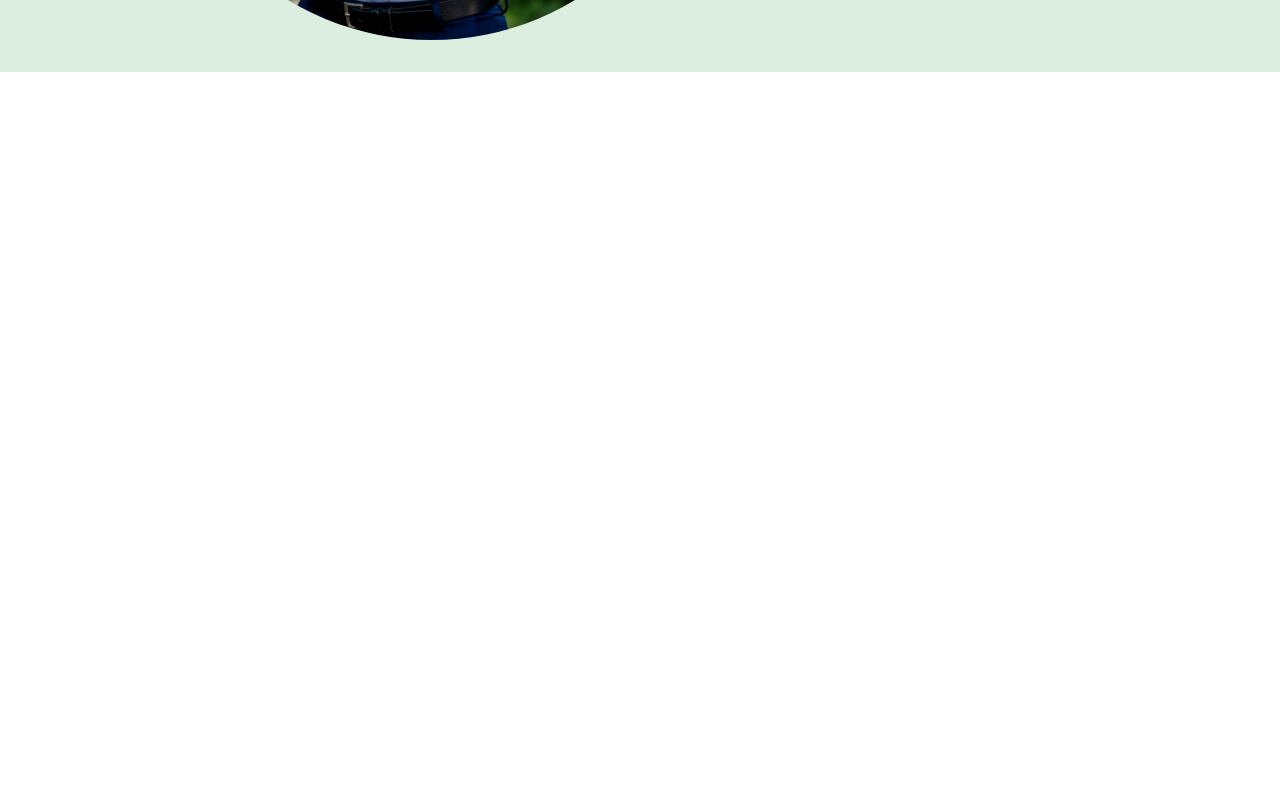
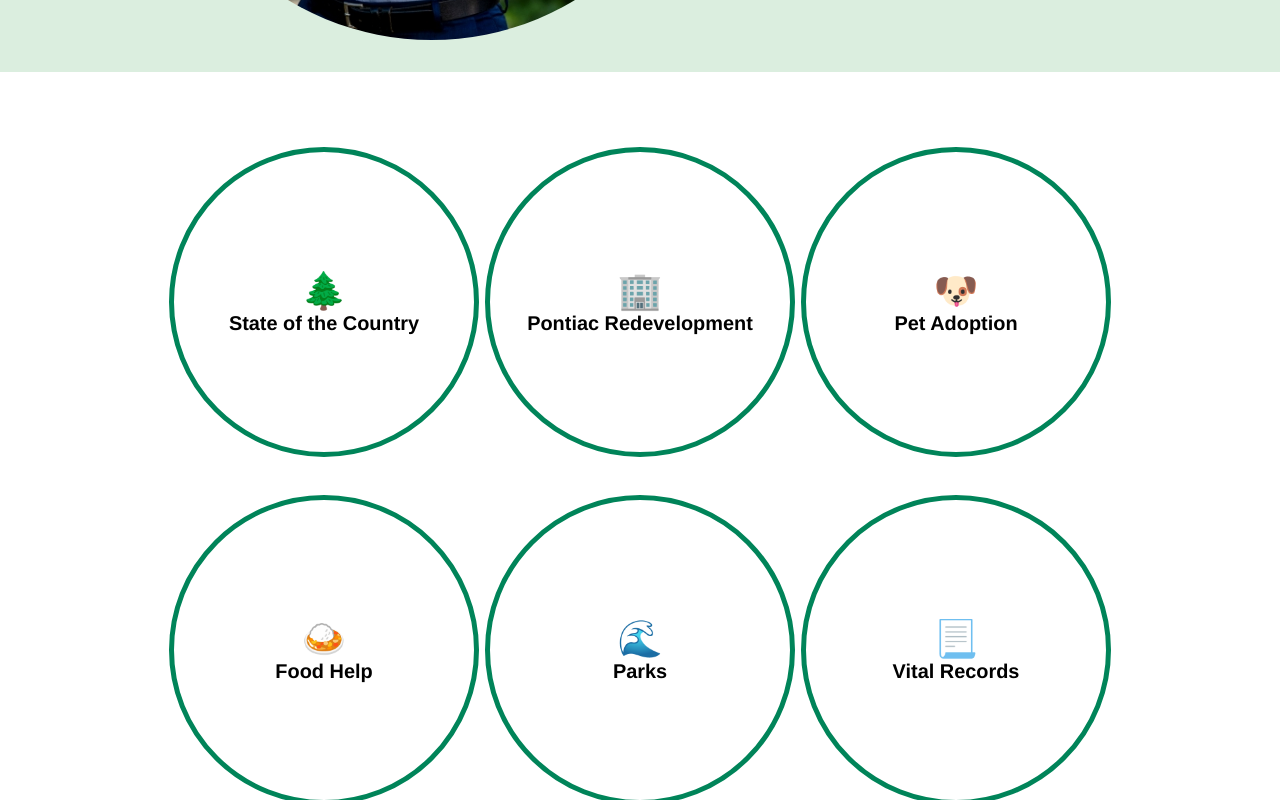
Before and after one commit to TrustierSquid/EnqbatorReactTakeHome, a React (Vite) app in the folder oakGovClone/: page / in a window 1280 px wide. Shown: the part 1271-2071 px from the top of the page. Before the commit the page ends 1343 px from the top, so only its background shows below. Built offline with nearby package versions, Linux system fonts and the light colour scheme.

Commit message:
Add Options component and update App structure; enhance styles for Options section
Signed-off-by: Sam <enthunt.sh@gmail.com>

```diff
--- a/oakGovClone/src/App.jsx
+++ b/oakGovClone/src/App.jsx
@@ -2,11 +2,14 @@
 import './styles/index.scss'
 import './styles/hero.scss'
 import './styles/contentSection.scss'
+
 import Greeting from './coreComponents/Greeting'
 import NavBar from './ContentComponents/NavBar'
 import Hero from './ContentComponents/Hero'
 import SideLinks from './ContentComponents/SideLinks'
 import KeyStaff from './ContentComponents/KeyStaff'
+import Options from './ContentComponents/Options'
+
 
 function App() {
 
@@ -19,7 +22,7 @@
 
         {/* Content Components */}
         <KeyStaff></KeyStaff>
-
+        <Options></Options>
 
 
       </Greeting>
--- /dev/null
+++ b/oakGovClone/src/ContentComponents/Options.jsx
@@ -0,0 +1,37 @@
+
+
+export default function Options() {
+  return (
+    <section id="options">
+      <div className="featureFlexContainer">
+        <span>
+          <h1>🌲</h1>
+          <h5>State of the Country</h5>
+        </span>
+        <span>
+          <h1>🏢</h1>
+          <h5>Pontiac Redevelopment</h5>
+        </span>
+        <span>
+          <h1>🐶</h1>
+          <h5>Pet Adoption</h5>
+        </span>
+      </div>
+
+      <div className="featureFlexContainer">
+        <span>
+          <h1>🍛</h1>
+          <h5>Food Help</h5>
+        </span>
+        <span>
+          <h1>🌊</h1>
+          <h5>Parks</h5>
+        </span>
+        <span>
+          <h1>📃</h1>
+          <h5>Vital Records</h5>
+        </span>
+      </div>
+    </section>
+  )
+}
--- a/oakGovClone/src/styles/contentSection.scss
+++ b/oakGovClone/src/styles/contentSection.scss
@@ -68,9 +68,78 @@
 }
 
 
+#options {
+  display: flex;
+  justify-content: center;
+  gap: 1rem;
+  margin: 5rem;
+
+  .featureFlexContainer {
+    display: flex;
+    gap: 1rem;
+    flex-direction: column;
+
+    span {
+      display: flex;
+      flex-direction: column;
+      align-items: center;
+      text-align: center;
+      justify-content: center;
+      background-color: white;
+      outline: 5px solid #008459;
+      border-radius: 50%;
+      height: 150px;
+      width: 150px;
+    }
+  }
+}
+
+// For Optons and Key Staff Sections
+@media (min-width: 1200px) {
+  #options {
+    flex-direction: column;
+    align-items: center;
+    gap: 3rem;
+
+    .featureFlexContainer {
+      flex-direction: row;
+
+      span {
+        height: 300px;
+        width: 300px;
+        font-size: 1.5rem;
+      }
+
+    }
+  }
+}
+
+@media (min-width: 1300px) {
+  #options {
+    flex-direction: row;
+    align-items: center;
+    gap: 1.5rem;
+
+    .featureFlexContainer {
+      flex-direction: row;
+      gap: 1.5rem;
+
+      span {
+        height: 200px;
+        width: 200px;
+        font-size: 1.5rem;
+      }
+
+    }
+  }
+}
+
+
+
 @media (max-width: 1200px) {
   #keyStaffContainer {
     padding: 0.5rem;
+    background-color: white;
   }
 
   #keyStaffContainer > #keyStaffFlexContainer{
```
